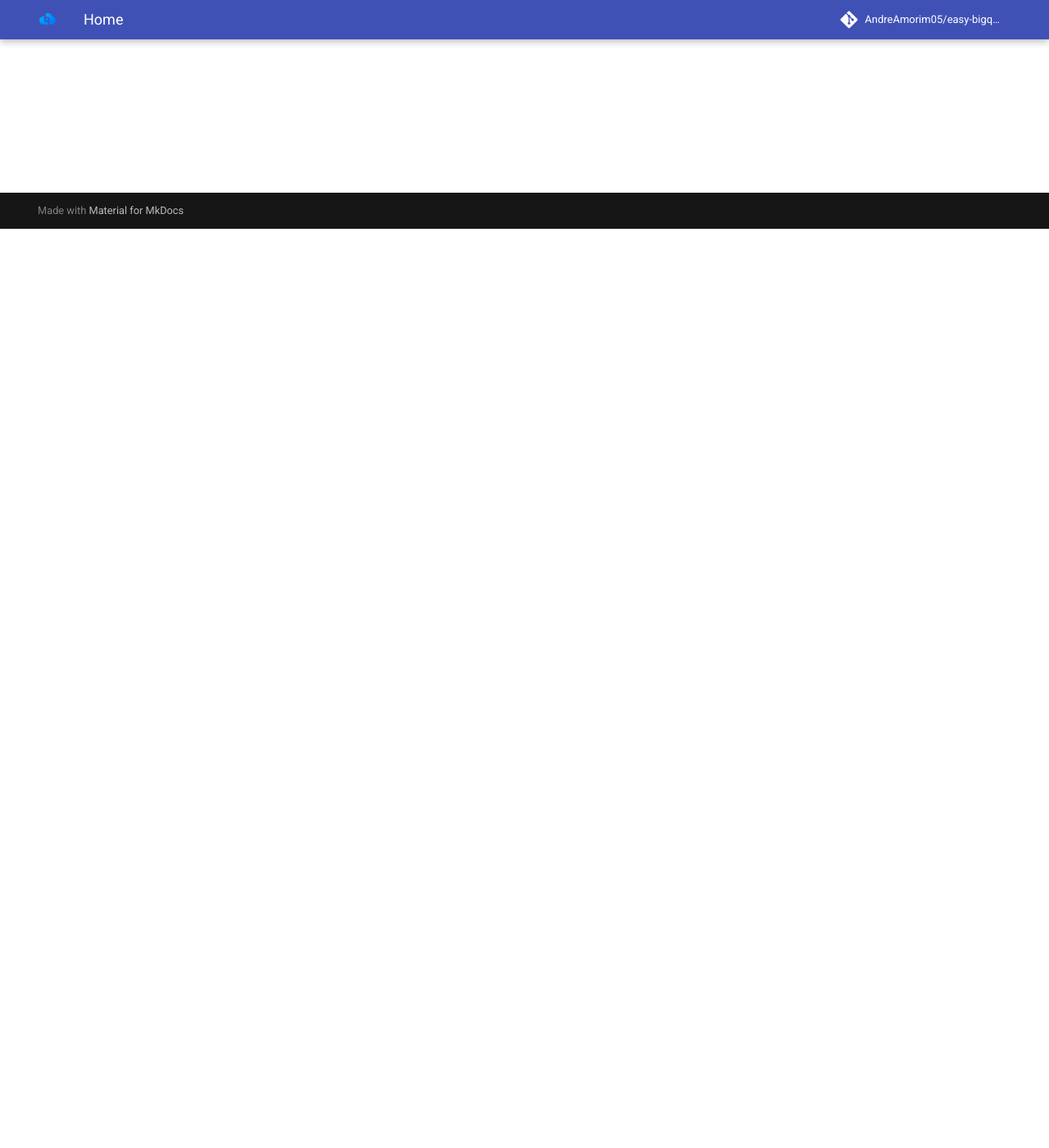
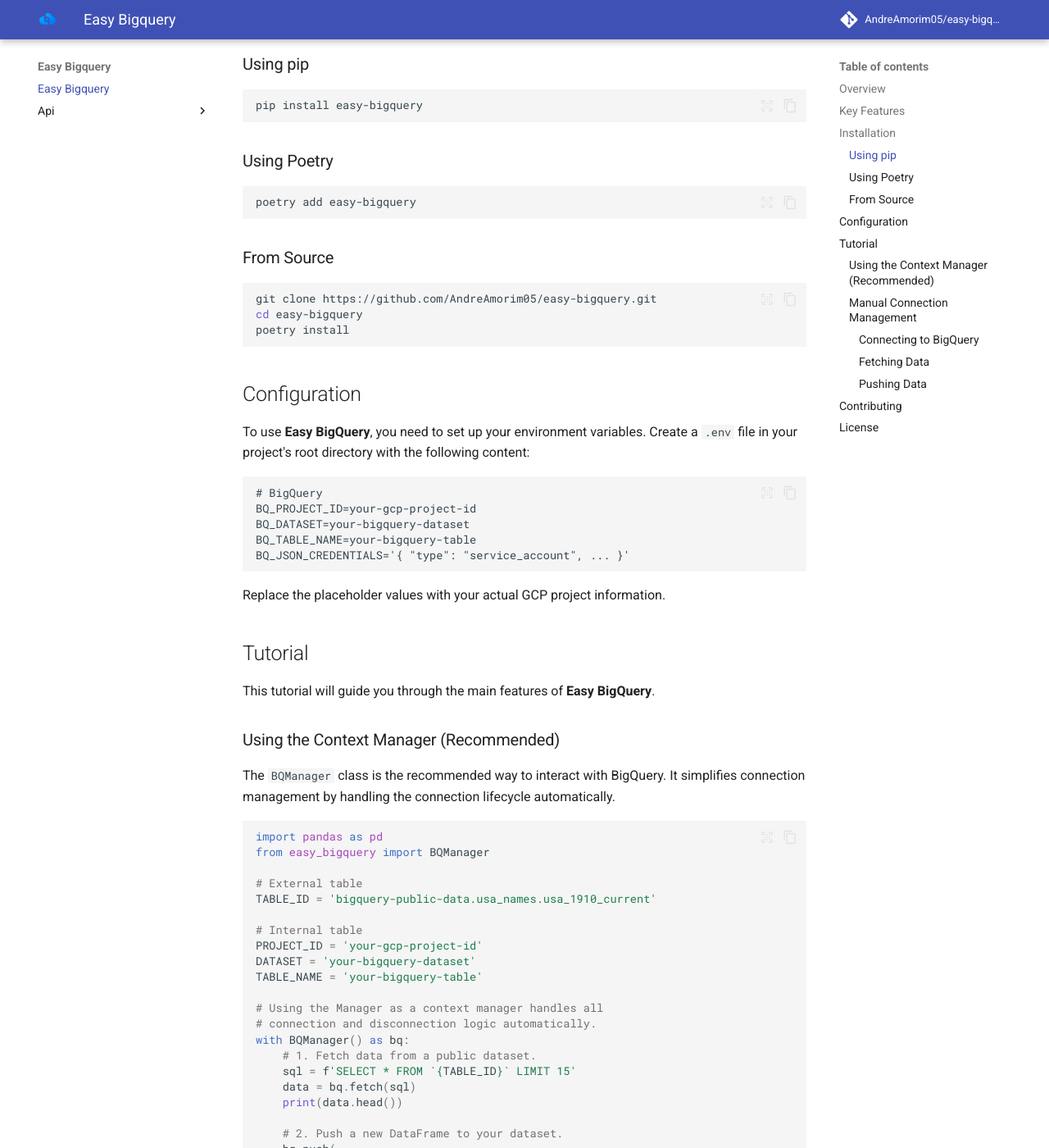
Before and after one commit to AndreAmorim05/easy-bigquery, an MkDocs documentation site: the page built from docs/index.md, in a window 1280 px wide and 1400 px high, scrolled down 1121 px. Shown: the whole window at 82% size. Built offline with MkDocs 1.6.1 and Material for MkDocs 9.7.7, drawn with Linux system fonts in a browser that asks for light colours; comment, search, counter and statistics services are not loaded; some of the changed text lies outside the part shown.

Commit message:
Add README content and update documentation

````diff
--- a/docs/index.md
+++ b/docs/index.md
@@ -1,2 +1,180 @@
+# Easy Bigquery
 ![Easy Bigquery Logo](assets/easy_bigquery_banner.png){widht:500 .center}
-# Easy Bigquery
+
+## Overview
+
+**Easy BigQuery** is a Python package designed to simplify interactions with Google BigQuery. It provides a high-level API for connecting, fetching, and pushing data, allowing you to focus on your data analysis instead of boilerplate code.
+
+## Key Features
+
+- **Simplified Connection**: Connect to BigQuery with minimal configuration.
+- **Efficient Data Fetching**: Fetch data using the BigQuery Storage API for high-speed downloads.
+- **Easy Data Pushing**: Push pandas DataFrames to BigQuery with a single command.
+- **Context Management**: Automatic handling of client sessions and connections.
+- **Clear Logging**: Built-in logging for better traceability.
+
+## Installation
+
+You can install **Easy BigQuery** using `pip`, `poetry`, or directly from the source.
+
+### Using pip
+
+```bash
+pip install easy-bigquery
+```
+
+### Using Poetry
+
+```bash
+poetry add easy-bigquery
+```
+
+### From Source
+
+```bash
+git clone https://github.com/AndreAmorim05/easy-bigquery.git
+cd easy-bigquery
+poetry install
+```
+
+## Configuration
+
+To use **Easy BigQuery**, you need to set up your environment variables. Create a `.env` file in your project's root directory with the following content:
+
+```
+# BigQuery
+BQ_PROJECT_ID=your-gcp-project-id
+BQ_DATASET=your-bigquery-dataset
+BQ_TABLE_NAME=your-bigquery-table
+BQ_JSON_CREDENTIALS='{ "type": "service_account", ... }'
+```
+
+Replace the placeholder values with your actual GCP project information.
+
+## Tutorial
+
+This tutorial will guide you through the main features of **Easy BigQuery**.
+
+### Using the Context Manager (Recommended)
+
+The `BQManager` class is the recommended way to interact with BigQuery. It simplifies connection management by handling the connection lifecycle automatically.
+
+```python
+import pandas as pd
+from easy_bigquery import BQManager
+
+# External table
+TABLE_ID = 'bigquery-public-data.usa_names.usa_1910_current'
+
+# Internal table
+PROJECT_ID = 'your-gcp-project-id'
+DATASET = 'your-bigquery-dataset'
+TABLE_NAME = 'your-bigquery-table'
+
+# Using the Manager as a context manager handles all
+# connection and disconnection logic automatically.
+with BQManager() as bq:
+    # 1. Fetch data from a public dataset.
+    sql = f'SELECT * FROM `{TABLE_ID}` LIMIT 15'
+    data = bq.fetch(sql)
+    print(data.head())
+
+    # 2. Push a new DataFrame to your dataset.
+    bq.push(
+        df=df_to_push,
+        project_id=PROJECT_ID,
+        dataset=DATASET,
+        table=TABLE_NAME,
+        write_disposition='WRITE_APPEND',
+    )
+```
+
+### Manual Connection Management
+
+While the context manager is recommended, you can also manage the connection manually. This approach is useful if you need more control over the connection lifecycle.
+
+#### Connecting to BigQuery
+
+The `BQConnector` class manages the connection to BigQuery. You can use it to manually control the connection lifecycle.
+
+```python
+from easy_bigquery import BQConnector
+
+# The connector is instantiated but not yet connected.
+connector = BQConnector()
+
+try:
+    # Manually establish the connection.
+    connector.connect()
+    print(f'Client is active: {connector.client is not None}')
+
+    # Now you can pass this 'connector' instance to a
+    # Fetcher or Pusher class for operations.
+
+finally:
+    # Always ensure the connection is closed.
+    connector.close()
+```
+
+#### Fetching Data
+
+The `FetchWorker` class allows you to fetch data from BigQuery and load it into a pandas DataFrame.
+
+```python
+from easy_bigquery import BQConnector
+from easy_bigquery.workers import FetchWorker
+
+sql = 'SELECT name, state FROM `bigquery-public-data.usa_names.usa_1910_current` LIMIT 5'
+connector = BQConnector()
+try:
+    connector.connect()
+    # The worker needs an active connector to work.
+    worker = FetchWorker(connector)
+    df = worker.fetch(sql)
+    print('Fetched DataFrame:')
+    print(df)
+finally:
+    connector.close()
+```
+
+#### Pushing Data
+
+The `PushWorker` class allows you to push a pandas DataFrame to a BigQuery table.
+
+```python
+import pandas as pd
+
+from easy_bigquery import BQConnector
+from easy_bigquery.workers import PushWorker
+
+# Create a sample DataFrame to upload.
+data = {'product_id': [101, 102], 'product_name': ['Gadget', 'Widget']}
+df_to_push = pd.DataFrame(data)
+
+connector = BQConnector()
+try:
+    connector.connect()
+    # Define the destination table.
+    table_name = 'test_table'
+
+    # The worker needs an active connector.
+    worker = PushWorker(connector)
+    worker.push(
+        df=df_to_push,
+        project_id=connector.project_id,
+        dataset=connector.dataset,
+        table=table_name,
+        write_disposition='WRITE_TRUNCATE',
+    )
+    print(f'Successfully pushed data to {table_name}')
+finally:
+    connector.close()
+```
+
+## Contributing
+
+Contributions are welcome! Please open an issue or submit a pull request on our [GitHub repository](https://github.com/AndreAmorim05/easy-bigquery).
+
+## License
+
+This project is licensed under the MIT License. See the [LICENSE](LICENSE) file for details.
--- a/mkdocs.yml
+++ b/mkdocs.yml
@@ -12,18 +12,33 @@
     scheme: default
     primary: indigo
     accent: indigo
+  features:
+    - content.code.copy
+    - content.code.select
 
 markdown_extensions:
   - attr_list
+  - pymdownx.highlight:
+      anchor_linenums: true
+      line_spans: __span
+      pygments_lang_class: true
+  - pymdownx.inlinehilite
+  - pymdownx.snippets
+  - pymdownx.superfences
 
 extra_css:
-  - stylesheets/extra.css
+  - assets/stylesheets/extra.css
 
 watch:
   - easy_bigquery
 
 plugins:
+- macros
 - mkdocstrings:
     handlers:
       python:
         paths: [easy_bigquery]
+
+extra:
+  commands:
+    install: pip install easy_bigquery
--- a/pyproject.toml
+++ b/pyproject.toml
@@ -35,6 +35,8 @@
 mkdocs-material = "^9.6.14"
 mkdocstrings = "^0.29.1"
 mkdocstrings-python = "^1.16.12"
+mkdocs-macros-plugin = "^1.3.7"
+jinja2 = "^3.1.6"
 
 [tools.pytest.ini_options]
 pythonpath = "."
````
Also changed, not shown: README.md (+196 -0 lines), LICENSE.txt (added), docs/api/connector.md (renamed from docs/connector.md), docs/api/context.md (renamed from docs/context.md), docs/api/workers/fetch.md (renamed from docs/workers/fetch.md), docs/api/workers/push.md (renamed from docs/workers/push.md), 1 other file.
